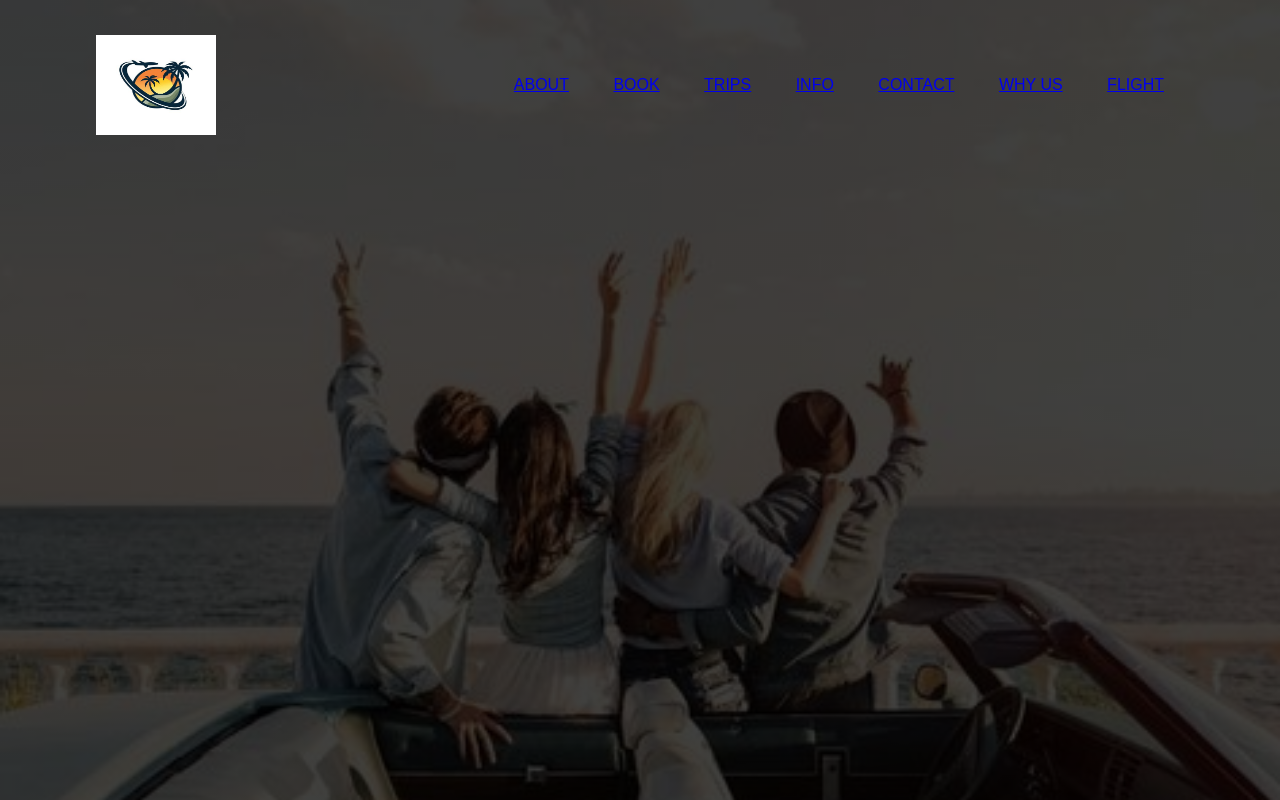
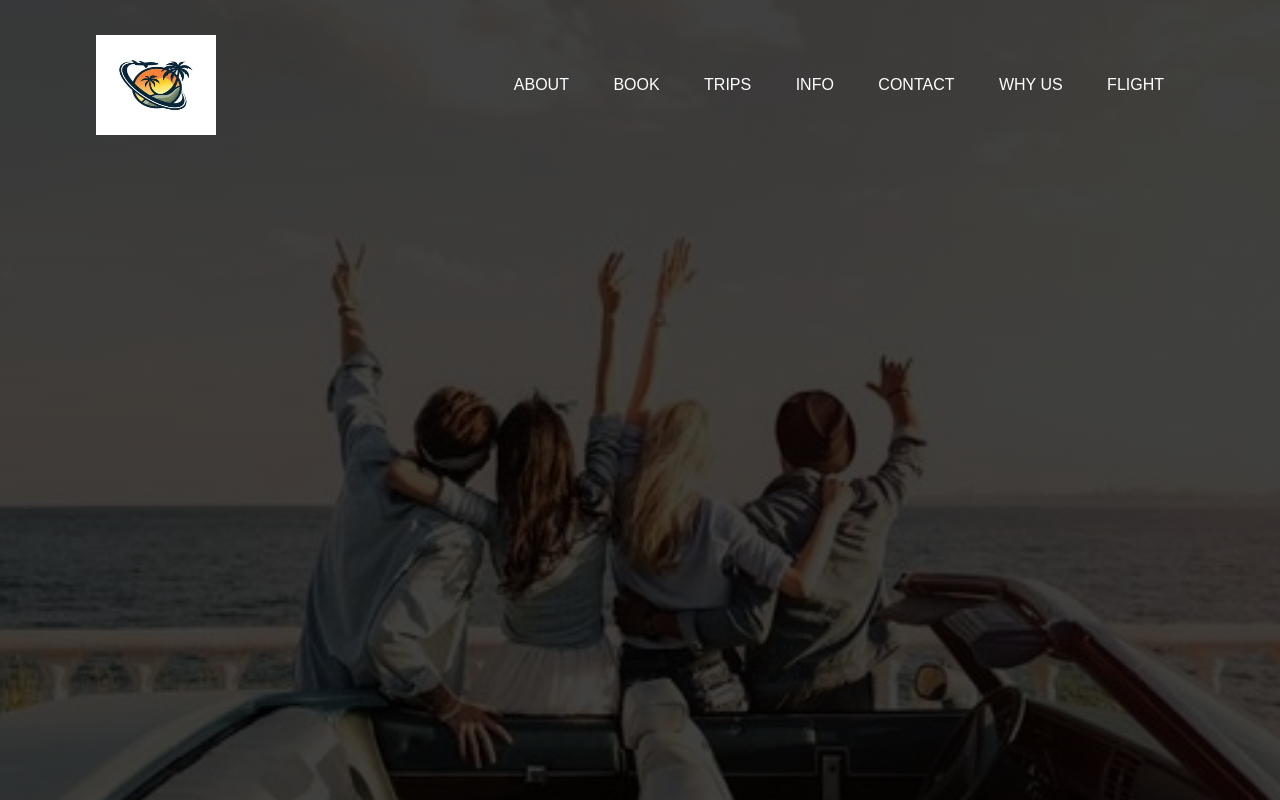
Before and after one commit to kostakis2000/entreprenuer, a PHP site: page / in a window 1280 px wide. Run offline with PHP 8.4, Linux system fonts and the light colour scheme.

Commit message:
changing the text color

```diff
--- a/style.css
+++ b/style.css
@@ -28,10 +28,8 @@
     display: inline-block;
     margin: 0 20px;
 }
-
-.navbar{
-    text-decoration: none;
-    color: #fff;
-    text-transform: uppercase;
-
+.navbar ul li a{
+   text-decoration: none;
+   color: #fff;
+   text-transform: uppercase;
 }
```
